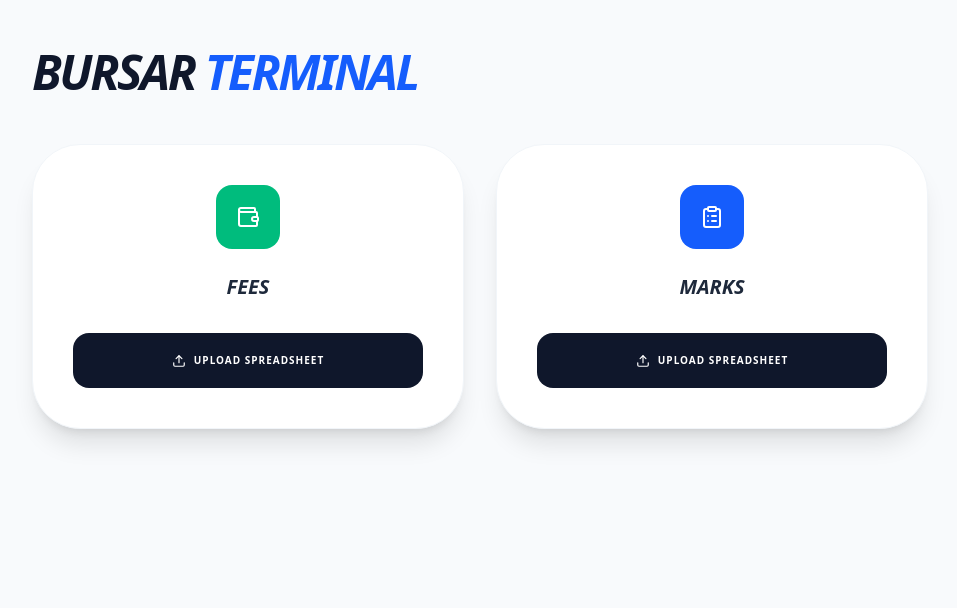
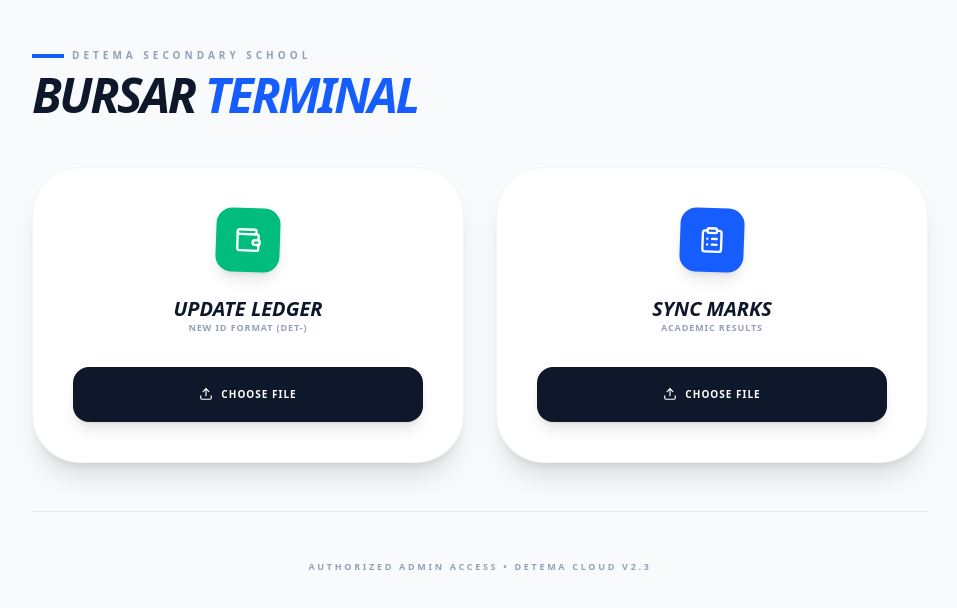
Before and after one commit to FaustinoDhovi/detemasecondary, a Next.js app: page /portal/admin in a window 1280 px wide. Shown: the top 608 px of the page, without its empty margins (160-1117 px from the left). Built offline with nearby package versions, Linux system fonts and the light colour scheme; no server answers.

Commit message:
Admin Terminal Update: Integrated DET- ID format and name-matching logic

```diff
--- a/app/portal/admin/page.tsx
+++ b/app/portal/admin/page.tsx
@@ -5,84 +5,19 @@ import { createClient } from '@supabase/supabase-js';
 import readXlsxFile from 'read-excel-file';
 import { Upload, ClipboardList, Wallet, Loader2, CheckCircle2, AlertCircle } from 'lucide-react';
 
-const supabase = createClient(
-  process.env.NEXT_PUBLIC_SUPABASE_URL || 'https://placeholder.supabase.co',
-  process.env.NEXT_PUBLIC_SUPABASE_ANON_KEY || 'placeholder'
-);
+// Initialize Supabase with safety fallbacks
+const supabaseUrl = process.env.NEXT_PUBLIC_SUPABASE_URL || '';
+const supabaseKey = process.env.NEXT_PUBLIC_SUPABASE_ANON_KEY || '';
+const supabase = createClient(supabaseUrl || 'https://placeholder.supabase.co', supabaseKey || 'placeholder');
 
 export default function AdminPage() {
   const [loading, setLoading] = useState<string | null>(null);
   const [status, setStatus] = useState<{type: 'success' | 'error', msg: string} | null>(null);
 
-  const handleMarkUpload = async (e: any) => {
-    const file = e.target.files[0];
-    if (!file) return;
-    setLoading('marks');
-    setStatus(null);
-
-    try {
-      const teacherName = file.name.split('.')[0].replace(/_/g, ' ');
-      const sheets = await (readXlsxFile as any)(file, { getSheets: true });
-
-      for (const sheet of sheets) {
-        const rows = await readXlsxFile(file, { sheet: sheet.name });
-        const headerRow = rows[2] as any[];
-        const dataRows = rows.slice(3);
-
-        // Parse metadata from Sheet Name (e.g., "Form 4 South Term 2 2025")
-        const parts = sheet.name.split(' ');
-        const year = parseInt(parts[parts.length - 1]) || 2025;
-        const term = sheet.name.toLowerCase().includes('term 2') ? 2 : sheet.name.toLowerCase().includes('term 3') ? 3 : 1;
-        const className = sheet.name.split(/term/i)[0].trim();
-
-        const results = dataRows.map((row: any) => {
-          if (!row[0] || row[0] === 'No.') return null;
-
-          const subjects: any = {};
-          let grandTotal = 0;
-          let position = 0;
-
-          headerRow.forEach((header, idx) => {
-            if (!header || idx < 3) return;
-            const h = header.toString().toUpperCase().trim();
-
-            if (h.includes("GRAND TOTAL") || h === "TOTAL") {
-              grandTotal = parseInt(row[idx]) || 0;
-            } else if (h.includes("POSITION") || h === "POS") {
-              // Strip letters (e.g., "1st" becomes 1) for integer schema
-              position = parseInt(row[idx]?.toString().replace(/\D/g, '')) || 0;
-            } else {
-              const cleanH = h.toLowerCase().replace(/[^a-z0-9]/g, '_');
-              subjects[cleanH] = row[idx];
-            }
-          });
-
-          return {
-            student_id: row[0]?.toString().toUpperCase().trim(),
-            term,
-            year,
-            subjects,
-            grand_total: grandTotal,
-            position: position,
-            // Note: If you added these columns to Supabase:
-            // class_name: className,
-            // teacher_name: teacherName
-          };
-        }).filter(r => r !== null);
-
-        // Upsert handles the unique constraint: student_id, term, year
-        const { error } = await supabase.from('results').upsert(results, {
-          onConflict: 'student_id,term,year'
-        });
-        if (error) throw error;
-      }
-      setStatus({ type: 'success', msg: "Mark Schedule synced to Database" });
-    } catch (err: any) {
-      setStatus({ type: 'error', msg: "Sync Failed: " + err.message });
-    }
-    setLoading(null);
-  };
-
+  /**
+   * HANDLE FINANCE / LEDGER UPLOAD
+   * Updates student profiles and fees. Handles the new DET-XXXX-XXX ID format.
+   */
   const handleFinanceUpload = async (e: any) => {
     const file = e.target.files[0];
     if (!file) return;
@@ -93,36 +28,140 @@ export default function AdminPage() {
       const sheets = await (readXlsxFile as any)(file, { getSheets: true });
       for (const sheet of sheets) {
         const rows = await readXlsxFile(file, { sheet: sheet.name });
+
+        // Find header row containing "NAME" or "ID"
         const hIdx = rows.findIndex(r => r.some(c => c?.toString().toUpperCase().includes("NAME")));
         if (hIdx === -1) continue;
 
         const headers = rows[hIdx].map(h => h?.toString().toUpperCase().trim());
         const dataRows = rows.slice(hIdx + 1);
+        const uniqueStudents = new Map();
 
-        const students = dataRows.map((row: any) => {
+        dataRows.forEach((row: any) => {
           const get = (key: string) => {
             const i = headers.findIndex(h => h && h.includes(key));
             return i !== -1 ? row[i] : null;
           };
 
-          const id = (get("ID") || get("STUDENT NUMBER"))?.toString().trim().toUpperCase();
-          if (!id || id === "ID") return null;
+          // Capture the new DET- format ID or Student Number
+          const rawId = (get("ID") || get("STUDENT NUMBER"))?.toString().trim().toUpperCase();
+          if (!rawId || rawId === "ID" || rawId === "") return;
 
-          return {
-            id,
-            name: get("NAME"),
+          uniqueStudents.set(rawId, {
+            id: rawId,
+            name: get("NAME")?.toString().trim(),
             student_class: get("CLASS") || sheet.name.replace('FEES REGISTER', '').trim(),
             previous_balance: Number(get("PREVIOUS")) || 0,
             term_1_fees: Number(get("TERM 3 2025")) || 0,
             term_1_paid: Number(get("TERM 1 2026")) || 0
-          };
-        }).filter(s => s !== null);
+          });
+        });
 
-        await supabase.from('student_ledger').upsert(students, { onConflict: 'id' });
+        const finalData = Array.from(uniqueStudents.values());
+        if (finalData.length > 0) {
+          const { error } = await supabase.from('student_ledger').upsert(finalData, { onConflict: 'id' });
+          if (error) throw error;
+        }
       }
-      setStatus({ type: 'success', msg: "Finance Ledger updated" });
+      setStatus({ type: 'success', msg: "Student Ledger updated with new ID format (DET-)." });
     } catch (err: any) {
-      setStatus({ type: 'error', msg: "Finance Sync Error" });
+      setStatus({ type: 'error', msg: "Finance Sync Failed: " + err.message });
+    }
+    setLoading(null);
+  };
+
+  /**
+   * HANDLE MARK SCHEDULE UPLOAD
+   * Uses "Smart Name-Matching" to link marks to the new DET- IDs even if ID is missing.
+   */
+  const handleMarkUpload = async (e: any) => {
+    const file = e.target.files[0];
+    if (!file) return;
+    setLoading('marks');
+    setStatus(null);
+
+    try {
+      // 1. Fetch Master Ledger to link Names to the new IDs
+      const { data: studentsMaster } = await supabase.from('student_ledger').select('id, name');
+      if (!studentsMaster || studentsMaster.length === 0) {
+        throw new Error("Ledger is empty. Upload the Student Ledger first to register the new IDs.");
+      }
+
+      const sheets = await (readXlsxFile as any)(file, { getSheets: true });
+      let skippedCount = 0;
+
+      for (const sheet of sheets) {
+        const rows = await readXlsxFile(file, { sheet: sheet.name });
+        if (rows.length < 3) continue;
+
+        const headerRow = rows[2] as any[];
+        const dataRows = rows.slice(3);
+
+        const parts = sheet.name.split(' ');
+        const year = parseInt(parts[parts.length - 1]) || 2026;
+        const term = sheet.name.toLowerCase().includes('term 2') ? 2 : sheet.name.toLowerCase().includes('term 3') ? 3 : 1;
+
+        const uniqueResults = new Map();
+
+        dataRows.forEach((row: any) => {
+          let studentId = row[0]?.toString().trim().toUpperCase();
+          const spreadsheetName = row[1]?.toString().trim().toUpperCase() || "";
+
+          if (!spreadsheetName) return;
+
+          // Resolve ID: Check if spreadsheet ID exists, otherwise match by Name
+          let finalId = null;
+          const idExists = studentsMaster.find(s => s.id === studentId);
+
+          if (idExists) {
+            finalId = idExists.id;
+          } else {
+            // Smart Match: Find the DET- ID using the student name
+            const nameMatch = studentsMaster.find(s =>
+              s.name.toUpperCase().includes(spreadsheetName) || spreadsheetName.includes(s.name.toUpperCase())
+            );
+            if (nameMatch) finalId = nameMatch.id;
+          }
+
+          if (!finalId) {
+            skippedCount++;
+            return; // Skip to avoid Foreign Key error
+          }
+
+          const subjects: any = {};
+          let grandTotal = 0;
+          let position = 0;
+
+          headerRow.forEach((header, idx) => {
+            if (!header || idx < 3) return;
+            const h = header.toString().toUpperCase().trim();
+            if (h.includes("TOTAL")) grandTotal = parseInt(row[idx]) || 0;
+            else if (h.includes("POS")) position = parseInt(row[idx]?.toString().replace(/\D/g, '')) || 0;
+            else {
+              const cleanH = h.toLowerCase().replace(/[^a-z0-9]/g, '_');
+              subjects[cleanH] = row[idx];
+            }
+          });
+
+          uniqueResults.set(`${finalId}-${term}-${year}`, {
+            student_id: finalId,
+            term,
+            year,
+            subjects,
+            grand_total: grandTotal,
+            position: position
+          });
+        });
+
+        const finalBatch = Array.from(uniqueResults.values());
+        if (finalBatch.length > 0) {
+          const { error } = await supabase.from('results').upsert(finalBatch, { onConflict: 'student_id,term,year' });
+          if (error) throw error;
+        }
+      }
+      setStatus({ type: 'success', msg: `Marks Synced! ${skippedCount > 0 ? skippedCount + ' names skipped (not in ledger).' : ''}` });
+    } catch (err: any) {
+      setStatus({ type: 'error', msg: "Mark Sync Failed: " + err.message });
     }
     setLoading(null);
   };
@@ -131,12 +170,16 @@ export default function AdminPage() {
     <div className="min-h-screen bg-slate-50 p-6 md:p-12 font-sans">
       <div className="max-w-4xl mx-auto space-y-12">
         <header>
-          <h1 className="text-5xl font-black italic uppercase tracking-tighter text-slate-900">
+          <div className="flex items-center gap-2 mb-2">
+            <div className="w-8 h-1 bg-blue-600"></div>
+            <p className="text-[10px] font-bold text-slate-400 uppercase tracking-[0.4em]">Detema Secondary School</p>
+          </div>
+          <h1 className="text-5xl font-black italic uppercase tracking-tighter text-slate-900 leading-none">
             Bursar <span className="text-blue-600">Terminal</span>
           </h1>
           {status && (
-            <div className={`mt-6 p-4 rounded-2xl flex items-center gap-3 font-bold text-xs uppercase tracking-widest ${
-              status.type === 'success' ? 'bg-emerald-100 text-emerald-700' : 'bg-red-100 text-red-700'
+            <div className={`mt-6 p-4 rounded-2xl flex items-center gap-3 font-bold text-xs uppercase tracking-widest border animate-in fade-in slide-in-from-top-1 ${
+              status.type === 'success' ? 'bg-emerald-50 border-emerald-100 text-emerald-700' : 'bg-red-50 border-red-100 text-red-700'
             }`}>
               {status.type === 'success' ? <CheckCircle2 size={16}/> : <AlertCircle size={16}/>}
               {status.msg}
@@ -145,23 +188,47 @@ export default function AdminPage() {
         </header>
 
         <div className="grid md:grid-cols-2 gap-8">
-          <UploadCard title="Fees" icon={<Wallet />} isLoading={loading==='finance'} onUpload={handleFinanceUpload} color="bg-emerald-500" />
-          <UploadCard title="Marks" icon={<ClipboardList />} isLoading={loading==='marks'} onUpload={handleMarkUpload} color="bg-blue-600" />
+          <UploadCard
+            title="Update Ledger"
+            subtitle="New ID format (DET-)"
+            icon={<Wallet size={28}/>}
+            isLoading={loading==='finance'}
+            onUpload={handleFinanceUpload}
+            color="bg-emerald-500"
+          />
+          <UploadCard
+            title="Sync Marks"
+            subtitle="Academic Results"
+            icon={<ClipboardList size={28}/>}
+            isLoading={loading==='marks'}
+            onUpload={handleMarkUpload}
+            color="bg-blue-600"
+          />
         </div>
+
+        <footer className="pt-12 border-t border-slate-200 text-center">
+           <p className="text-[9px] font-bold text-slate-400 uppercase tracking-[0.3em]">
+             Authorized Admin Access • Detema Cloud v2.3
+           </p>
+        </footer>
       </div>
     </div>
   );
 }
 
-function UploadCard({ title, icon, isLoading, onUpload, color }: any) {
+function UploadCard({ title, subtitle, icon, isLoading, onUpload, color }: any) {
   return (
-    <div className="bg-white p-10 rounded-[3rem] shadow-xl border border-slate-100 flex flex-col items-center">
-      <div className={`w-16 h-16 rounded-2xl flex items-center justify-center text-white mb-6 ${color}`}>{icon}</div>
-      <h3 className="text-xl font-black italic uppercase mb-8">{title}</h3>
-      <label className="w-full bg-slate-900 text-white py-5 rounded-2xl font-black text-[10px] uppercase tracking-widest cursor-pointer flex items-center justify-center gap-2">
+    <div className="bg-white p-10 rounded-[3rem] shadow-xl border border-slate-100 flex flex-col items-center group transition-all hover:scale-[1.02]">
+      <div className={`w-16 h-16 rounded-2xl flex items-center justify-center text-white mb-6 shadow-lg ${color} rotate-2 group-hover:rotate-0 transition-transform`}>
+        {icon}
+      </div>
+      <h3 className="text-xl font-black italic uppercase text-slate-900 leading-tight">{title}</h3>
+      <p className="text-[9px] font-bold text-slate-400 uppercase tracking-widest mb-8">{subtitle}</p>
+
+      <label className="w-full bg-slate-900 text-white py-5 rounded-2xl font-black text-[10px] uppercase tracking-widest cursor-pointer flex items-center justify-center gap-2 hover:bg-blue-600 transition-colors shadow-lg active:scale-95">
         {isLoading ? <Loader2 className="animate-spin" size={14}/> : <Upload size={14}/>}
-        {isLoading ? "Syncing..." : "Upload Spreadsheet"}
-        <input type="file" className="hidden" onChange={onUpload} disabled={isLoading} />
+        {isLoading ? "Processing..." : "Choose File"}
+        <input type="file" className="hidden" onChange={onUpload} disabled={isLoading} accept=".xlsx,.csv" />
       </label>
     </div>
   );
```
Also changed, not shown: 1 other file (tests, documents, lock files or other folders).
